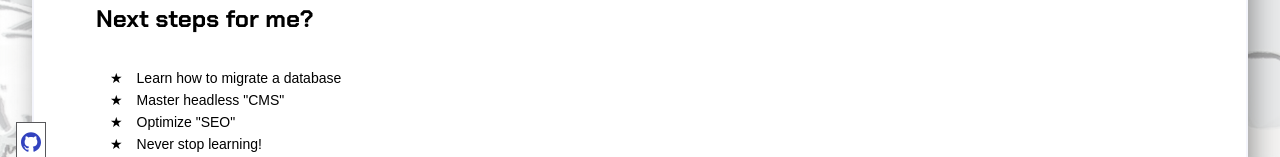
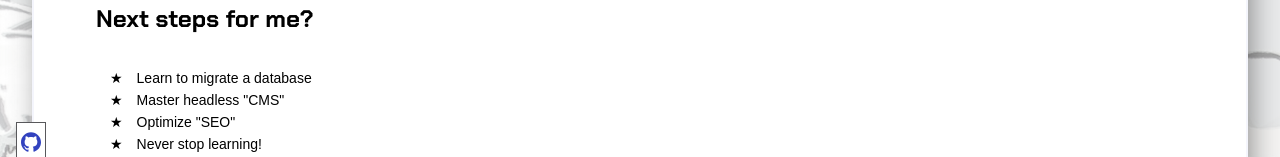
Before and after one commit to LivexTwin/my-portfolio, a Nuxt app: page /contact in a window 1280 px wide. Shown: the part 158-315 px from the top of the page. Built offline with nearby package versions, Linux system fonts and the light colour scheme; a web font is replaced by a local one.

Commit message:
changed first li text in contact

```diff
--- a/pages/contact.vue
+++ b/pages/contact.vue
@@ -3,7 +3,7 @@
     <h1 id="title">contact</h1>
     <h2>Next steps for me?</h2>
     <ul>
-      <li>Learn how to migrate a database</li>
+      <li>Learn to migrate a database</li>
       <li>Master headless "CMS"</li>
 
       <li>Optimize "SEO"</li>
```
